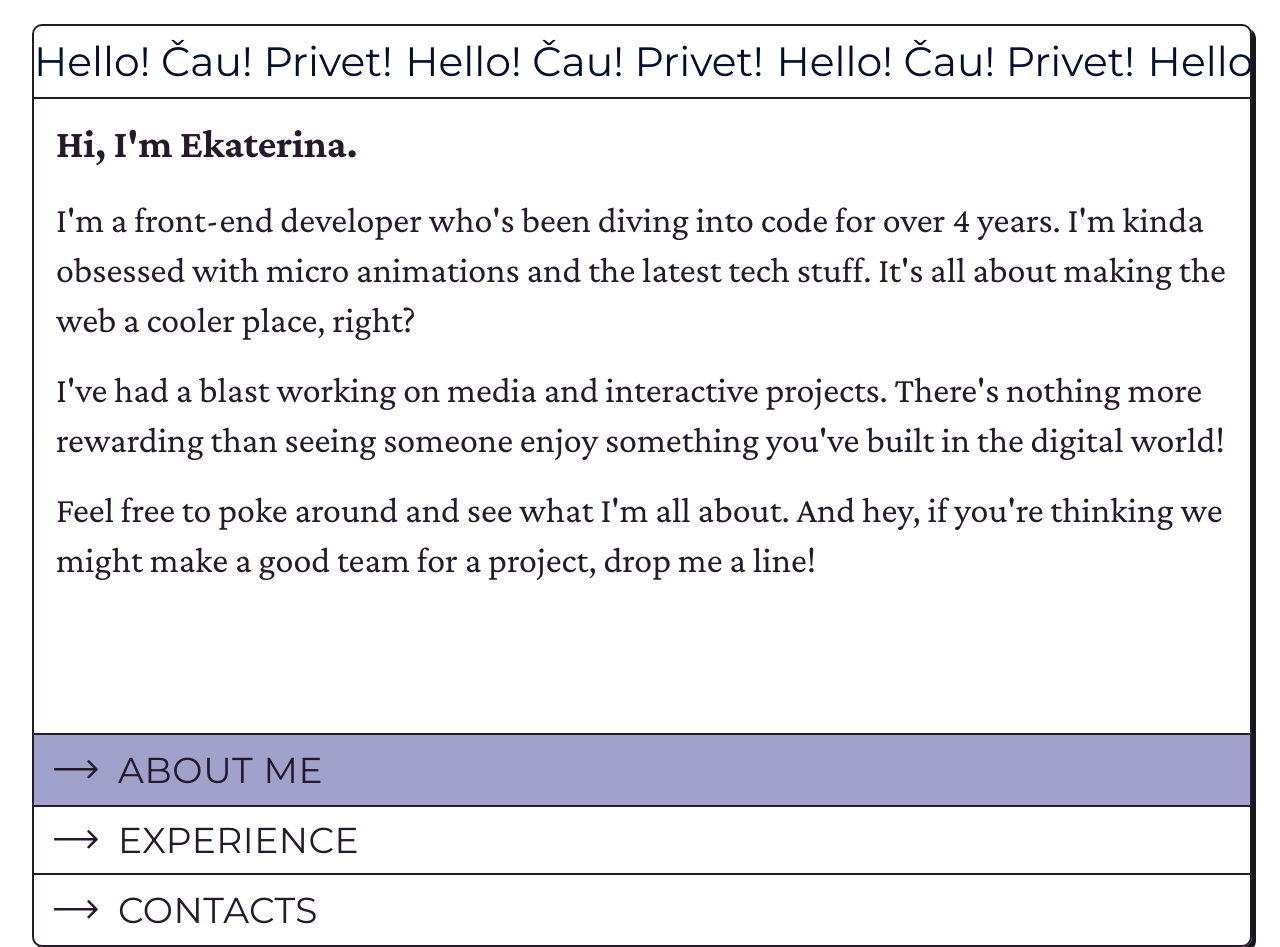
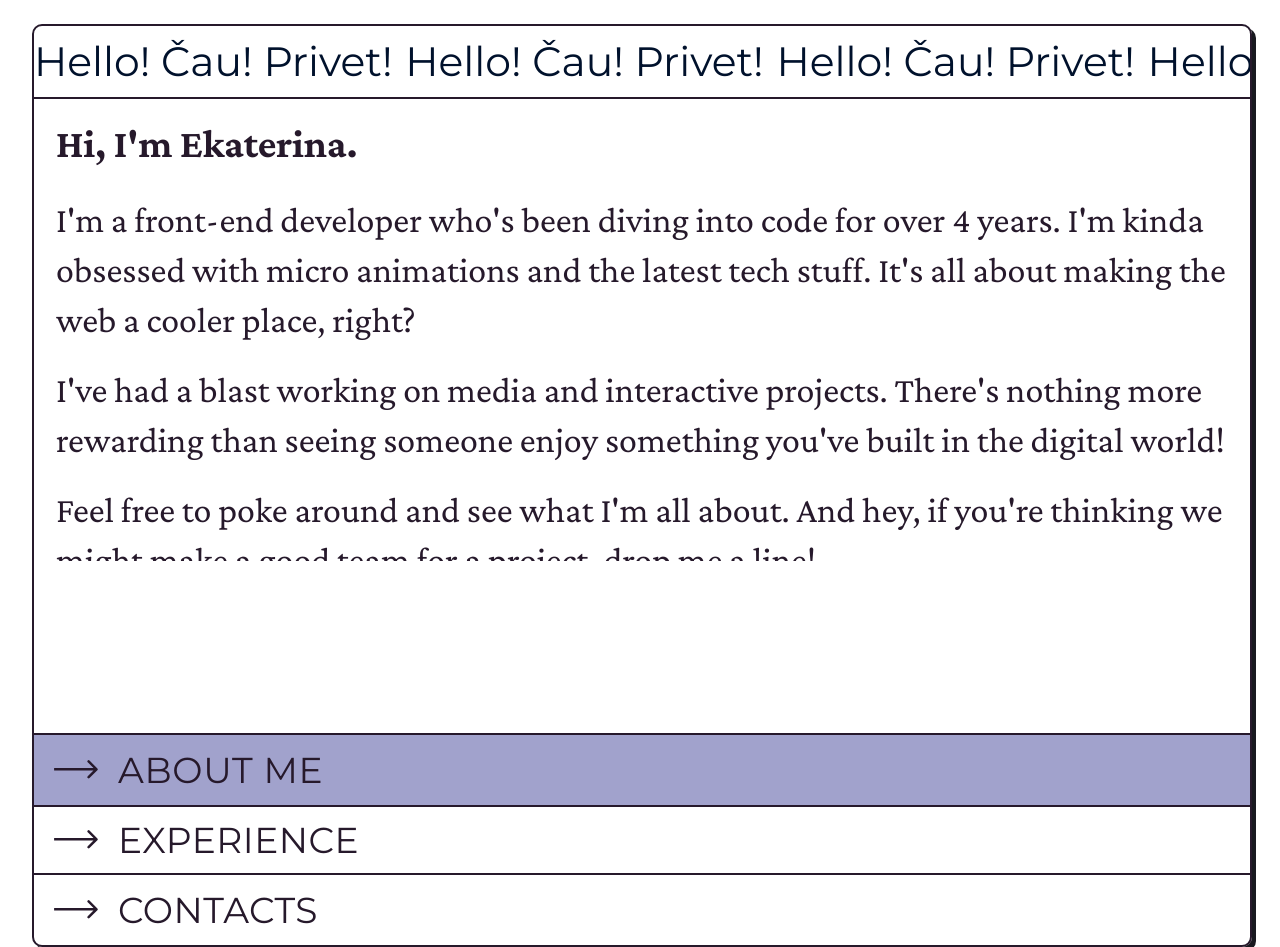
Before and after one commit to catherineriver/catherineriver, a Next.js app: page / in a window 1280 px wide. Built offline with nearby package versions, Linux system fonts and the light colour scheme.

Commit message:
update height

```diff
--- a/components/main/main.module.css
+++ b/components/main/main.module.css
@@ -1,7 +1,7 @@
 .container {
     grid-area: Main;
     overflow-y: scroll;
-    height: 63vh;
+    height: 58vh;
 }
 
 .wrapper {
```
